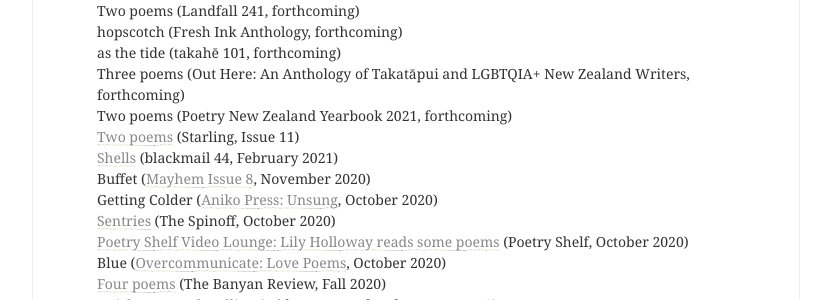
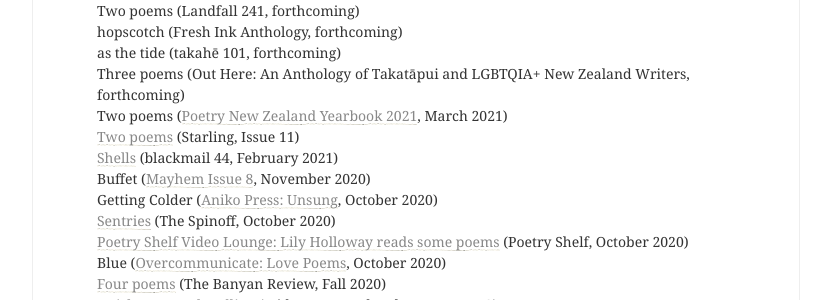
Before and after one commit to lilyholloway/lilyholloway.github.io, a Jekyll site: the page built from cv.md, in a window 1280 px wide. Shown: the part 497-797 px from the top of the page, without its empty margins (224-1055 px from the left). Built offline with Jekyll 4.4.1, drawn with Linux system fonts in a browser that asks for light colours; nearby versions of some CDN libraries.

Commit message:
Update cv.md

```diff
--- a/cv.md
+++ b/cv.md
@@ -11,7 +11,7 @@
 hopscotch (Fresh Ink Anthology, forthcoming)<br>
 as the tide (takahē 101, forthcoming)<br>
 Three poems (Out Here: An Anthology of Takatāpui and LGBTQIA+ New Zealand Writers, forthcoming)<br>
-Two poems (Poetry New Zealand Yearbook 2021, forthcoming)<br>
+Two poems (<a href="https://www.masseypress.ac.nz/books/poetry-new-zealand-yearbook-2021/">Poetry New Zealand Yearbook 2021</a>, March 2021)<br>
 <a href="https://www.starlingmag.com/issue-11/lily-holloway">Two poems</a> (Starling, Issue 11)<br>
 <a href="http://www.blackmailpress.com/LH44.html">Shells</a> (blackmail 44, February 2021)<br>
 Buffet (<a href="https://www.mayhemjournal.co.nz/shop/product/471459/mayhem-2020--issue-8/">Mayhem Issue 8</a>, November 2020)<br>
```
